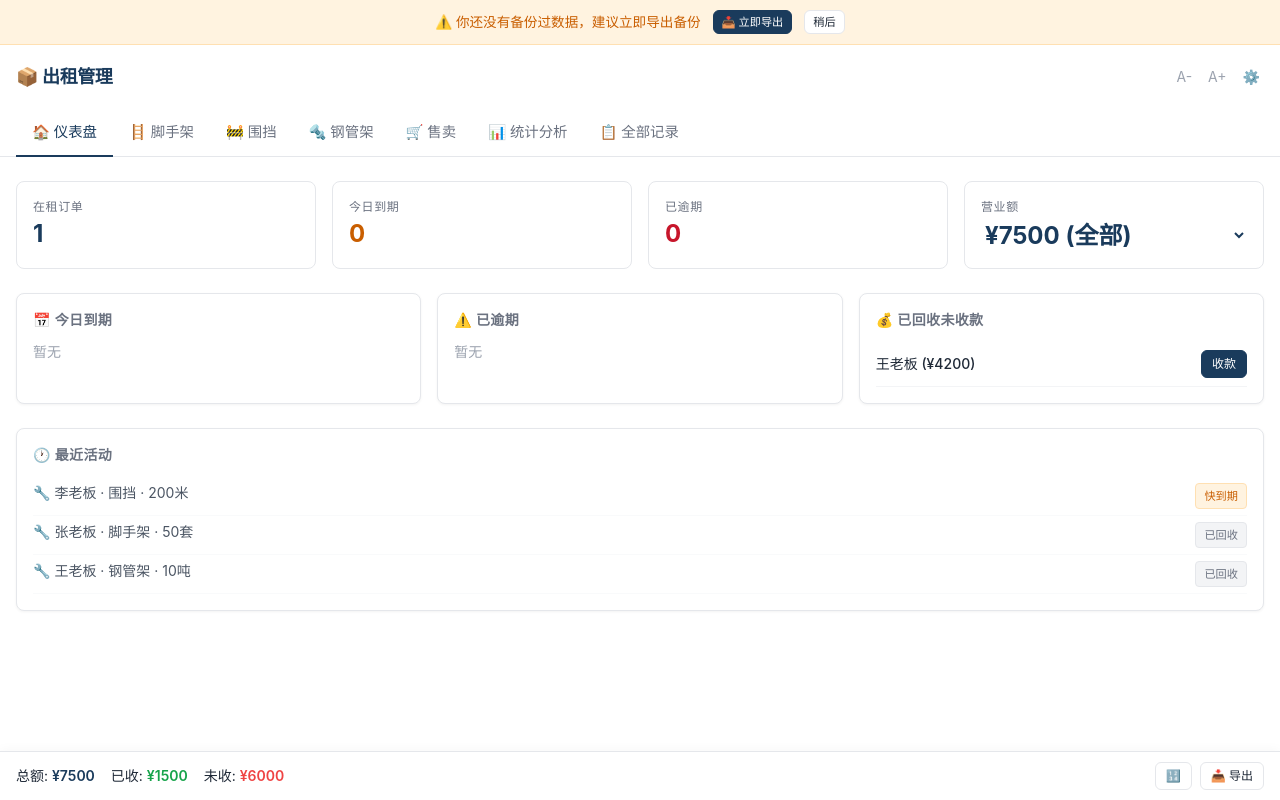
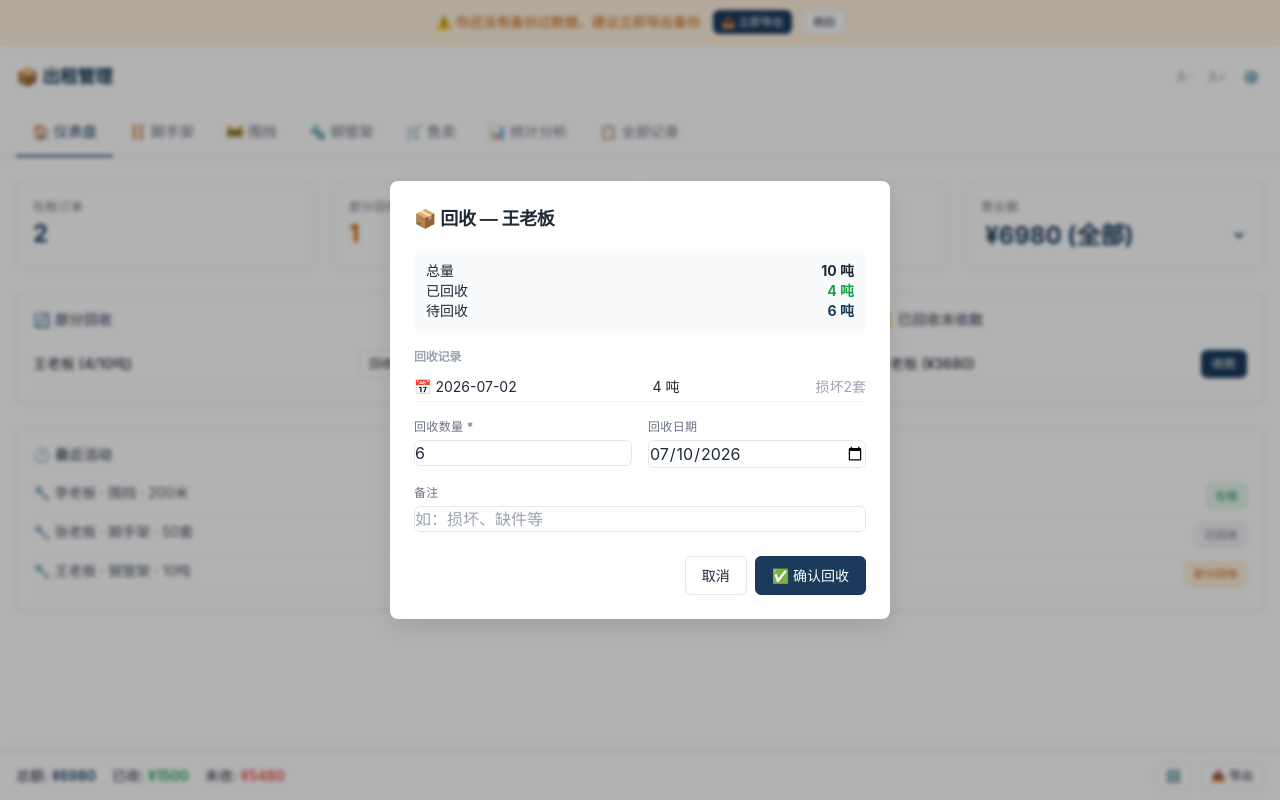
Before and after one commit to shuoguowansui/rental-manager, a plain HTML site: page index.html in a window 1280 px wide. Both pictures are taken after a click on the button "回收". Drawn offline with nearby package versions, Linux system fonts and the light colour scheme.

Commit message:
v4: 删除预计截止+分批回收

```diff
--- a/index.html
+++ b/index.html
@@ -302,9 +302,9 @@ function loadDB() {
     const today = new Date();
     const addDays = (days) => new Date(today.getTime() + days * 86400000).toISOString().split('T')[0];
     DB.orders = [
-      { id: '1', bossName: '张老板', phone: '13800138000', location: '阳光工地', startDate: addDays(-10), endDate: addDays(-1), returnedDate: addDays(-1), quantity: 50, unitPrice: 3, deposit: 1500, paid: true, notes: '', category: 'scaffold', createdAt: Date.now() - 864000000 },
-      { id: '2', bossName: '李老板', phone: '13900139000', location: '星辰大厦', startDate: addDays(-5), endDate: addDays(1), returnedDate: null, quantity: 200, unitPrice: 1.5, deposit: 1000, paid: false, notes: '需加急', category: 'fence', createdAt: Date.now() - 432000000 },
-      { id: '3', bossName: '王老板', phone: '13700137000', location: '沿江路段', startDate: addDays(-20), endDate: addDays(-5), returnedDate: null, quantity: 10, unitPrice: 20, deposit: 2000, paid: false, notes: '', category: 'pipe', createdAt: Date.now() - 1728000000 }
+      { id: '1', bossName: '张老板', phone: '13800138000', location: '阳光工地', startDate: addDays(-10), quantity: 50, unitPrice: 3, deposit: 1500, paid: true, notes: '', category: 'scaffold', createdAt: Date.now() - 864000000, returnRecords: [{date: addDays(-1), quantity: 50, notes: ''}] },
+      { id: '2', bossName: '李老板', phone: '13900139000', location: '星辰大厦', startDate: addDays(-5), quantity: 200, unitPrice: 1.5, deposit: 1000, paid: false, notes: '需加急', category: 'fence', createdAt: Date.now() - 432000000, returnRecords: [] },
+      { id: '3', bossName: '王老板', phone: '13700137000', location: '沿江路段', startDate: addDays(-20), quantity: 10, unitPrice: 20, deposit: 2000, paid: false, notes: '', category: 'pipe', createdAt: Date.now() - 1728000000, returnRecords: [{date: addDays(-8), quantity: 4, notes: '损坏2套'}] }
     ];
     saveDB();
   }
@@ -330,21 +330,38 @@ function daysBetween(start, end) {
 
 function calcOrder(order) {
   const today = new Date().toISOString().split('T')[0];
-  const endDate = order.returnedDate || today;
-  const days = Math.max(1, daysBetween(order.startDate, endDate) + 1);
-  const dailyRent = order.quantity * order.unitPrice;
-  const totalRent = dailyRent * days;
+  const totalQty = order.quantity;
+  const records = [...(order.returnRecords || [])].sort((a, b) => a.date.localeCompare(b.date));
+
+  let totalRent = 0;
+  let remaining = totalQty;
+  let prevDate = order.startDate;
+
+  for (const rec of records) {
+    const days = Math.max(1, daysBetween(prevDate, rec.date) + 1);
+    totalRent += remaining * order.unitPrice * days;
+    remaining -= rec.quantity;
+    prevDate = rec.date;
+  }
+  // 剩余未回收部分，算到今天
+  const finalDays = Math.max(1, daysBetween(prevDate, today) + 1);
+  totalRent += remaining * order.unitPrice * finalDays;
+
+  const dailyRent = remaining * order.unitPrice;
   const depositBalance = order.deposit - totalRent;
-  return { days, dailyRent, totalRent, depositBalance };
-}
-
+  const returnedQty = totalQty - remaining;
+  const totalDays = daysBetween(order.startDate, today) + 1;
+
+  return { dailyRent, totalRent, depositBalance, returnedQty, remaining, days: totalDays };
+}
+
+function getReturnedQty(order) {
+  return (order.returnRecords || []).reduce((sum, r) => sum + r.quantity, 0);
+}
 function getStatus(order) {
-  if (order.returnedDate) return { text: '已回收', class: 'chip-returned' };
-  const today = new Date(); today.setHours(0,0,0,0);
-  const end = new Date(order.endDate + 'T00:00:00'); end.setHours(0,0,0,0);
-  const diff = Math.ceil((end - today) / 86400000);
-  if (diff < 0) return { text: '已逾期', class: 'chip-overdue' };
-  if (diff <= 3) return { text: '快到期', class: 'chip-warning' };
+  const returned = getReturnedQty(order);
+  if (returned >= order.quantity) return { text: '已回收', class: 'chip-returned' };
+  if (returned > 0) return { text: '部分回收', class: 'chip-warning' };
   return { text: '在租', class: 'chip-active' };
 }
 
@@ -409,9 +426,11 @@ function renderDashboard(container) {
   checkBackupReminder();
 
   const todayStr = new Date().toISOString().split('T')[0];
-  const activeOrders = DB.orders.filter(o => !o.returnedDate);
-  const dueToday = activeOrders.filter(o => o.endDate === todayStr);
-  const overdue = activeOrders.filter(o => o.endDate < todayStr);
+  const activeOrders = DB.orders.filter(o => getReturnedQty(o) < o.quantity);
+  const partialOrders = activeOrders.filter(o => getReturnedQty(o) > 0);
+  const recentReturned = DB.orders.filter(o => {
+    return (o.returnRecords || []).some(r => daysBetween(r.date, todayStr) <= 7);
+  });
   const allRevenue = totalRevenue();
   const monthRevenue = revenueInPeriod(getMonthRange(todayStr));
   const todayRevenue = revenueInPeriod({start: todayStr, end: todayStr});
@@ -423,12 +442,12 @@ function renderDashboard(container) {
         <div class="stat-num">${activeOrders.length}</div>
       </div>
       <div class="stat-card">
-        <div class="stat-label">今日到期</div>
-        <div class="stat-num" style="color: #C95E00">${dueToday.length}</div>
+        <div class="stat-label">部分回收</div>
+        <div class="stat-num" style="color: #C95E00">${partialOrders.length}</div>
       </div>
       <div class="stat-card">
-        <div class="stat-label">已逾期</div>
-        <div class="stat-num" style="color: #C7162B">${overdue.length}</div>
+        <div class="stat-label">近期回收</div>
+        <div class="stat-num" style="color: #0E8C4E">${recentReturned.length}</div>
       </div>
       <div class="stat-card">
         <div class="stat-label">营业额</div>
@@ -442,29 +461,31 @@ function renderDashboard(container) {
 
     <div class="grid grid-cols-1 md:grid-cols-3 gap-4 mb-6">
       <div class="card p-4">
-        <h4 class="text-sm font-semibold mb-3 text-gray-500 uppercase tracking-wide">📅 今日到期</h4>
-        ${dueToday.length === 0 ? '<p class="text-gray-400 text-sm">暂无</p>' : dueToday.slice(0,5).map(o => `
-          <div class="flex justify-between items-center py-2 border-b border-gray-100">
+        <h4 class="text-sm font-semibold mb-3 text-gray-500 uppercase tracking-wide">🔄 部分回收</h4>
+        ${partialOrders.length === 0 ? '<p class="text-gray-400 text-sm">暂无</p>' : partialOrders.slice(0,5).map(o => {
+          const ret = getReturnedQty(o);
+          return `<div class="flex justify-between items-center py-2 border-b border-gray-100">
+            <span class="text-sm font-medium">${o.bossName} (${ret}/${o.quantity}${DB.settings[o.category].unit})</span>
+            <button onclick="event.stopPropagation();openReturnModal('${o.id}')" class="btn btn-sm">回收</button>
+          </div>`;
+        }).join('')}
+        ${partialOrders.length > 5 ? `<p class="text-xs text-gray-400 mt-2">...还有 ${partialOrders.length - 5} 条</p>` : ''}
+      </div>
+      <div class="card p-4">
+        <h4 class="text-sm font-semibold mb-3 text-gray-500 uppercase tracking-wide">📦 近期回收</h4>
+        ${recentReturned.length === 0 ? '<p class="text-gray-400 text-sm">暂无</p>' : recentReturned.slice(0,5).map(o => {
+          const lastRet = (o.returnRecords || []).slice(-1)[0];
+          return `<div class="flex justify-between items-center py-2 border-b border-gray-100">
             <span class="text-sm font-medium">${o.bossName} (${o.quantity}${DB.settings[o.category].unit})</span>
-            <button onclick="event.stopPropagation();markReturned('${o.id}')" class="btn btn-sm">回收</button>
-          </div>
-        `).join('')}
-        ${dueToday.length > 5 ? `<p class="text-xs text-gray-400 mt-2">...还有 ${dueToday.length - 5} 条</p>` : ''}
-      </div>
-      <div class="card p-4">
-        <h4 class="text-sm font-semibold mb-3 text-gray-500 uppercase tracking-wide">⚠️ 已逾期</h4>
-        ${overdue.length === 0 ? '<p class="text-gray-400 text-sm">暂无</p>' : overdue.slice(0,5).map(o => `
-          <div class="flex justify-between items-center py-2 border-b border-gray-100">
-            <span class="text-sm font-medium">${o.bossName} (${o.quantity}${DB.settings[o.category].unit})</span>
-            <button onclick="event.stopPropagation();markReturned('${o.id}')" class="btn btn-sm">回收</button>
-          </div>
-        `).join('')}
-        ${overdue.length > 5 ? `<p class="text-xs text-gray-400 mt-2">...还有 ${overdue.length - 5} 条</p>` : ''}
+            <span class="text-xs text-gray-400">${lastRet?.date || ''}</span>
+          </div>`;
+        }).join('')}
+        ${recentReturned.length > 5 ? `<p class="text-xs text-gray-400 mt-2">...还有 ${recentReturned.length - 5} 条</p>` : ''}
       </div>
       <div class="card p-4">
         <h4 class="text-sm font-semibold mb-3 text-gray-500 uppercase tracking-wide">💰 已回收未收款</h4>
         ${(() => {
-          const unpaid = DB.orders.filter(o => o.returnedDate && !o.paid);
+          const unpaid = DB.orders.filter(o => getReturnedQty(o) > 0 && !o.paid);
           return unpaid.length === 0 ? '<p class="text-gray-400 text-sm">暂无</p>' : unpaid.slice(0,5).map(o => `
             <div class="flex justify-between items-center py-2 border-b border-gray-100">
               <span class="text-sm font-medium">${o.bossName} (¥${calcOrder(o).totalRent.toFixed(0)})</span>
@@ -508,7 +529,7 @@ function updateRevDisplay() {
 function renderCategory(cat, container) {
   const settings = DB.settings[cat];
   const orders = DB.orders.filter(o => o.category === cat);
-  const rented = orders.filter(o => !o.returnedDate).reduce((sum, o) => sum + o.quantity, 0);
+  const rented = orders.reduce((sum, o) => sum + (o.quantity - getReturnedQty(o)), 0);
   const available = settings.totalInventory - rented;
   const isLow = available <= settings.threshold;
 
@@ -534,8 +555,7 @@ function renderCategory(cat, container) {
       <select id="status-filter-${cat}" class="md:w-40" onchange="filterOrders('${cat}')">
         <option value="all">全部状态</option>
         <option value="active">在租</option>
-        <option value="warning">快到期</option>
-        <option value="overdue">逾期</option>
+        <option value="partial">部分回收</option>
         <option value="returned">已回收</option>
         <option value="unpaid">未收款</option>
       </select>
@@ -560,16 +580,17 @@ function renderOrderCards(cat, orders) {
         </div>
         <div class="text-sm text-gray-500 mb-3">
           📍 ${o.location || '—'}<br>
-          📦 ${o.quantity} ${DB.settings[cat].unit} &nbsp;|&nbsp; 📅 ${o.startDate} → ${o.endDate}
-          ${o.returnedDate ? '<br>✅ 已回收: ' + o.returnedDate : ''}
+          📦 ${o.quantity} ${DB.settings[cat].unit} &nbsp;|&nbsp; 📅 ${o.startDate} 出货
+          ${calc.returnedQty > 0 ? '<br>📦 已回收: ' + calc.returnedQty + ' ' + DB.settings[cat].unit : ''}
         </div>
         <div class="text-sm mb-3 border-t border-gray-100 pt-2">
+          <div class="flex justify-between"><span class="text-gray-400">待回收</span> <span style="color:var(--primary)">${calc.remaining} ${DB.settings[cat].unit}</span></div>
           <div class="flex justify-between"><span class="text-gray-400">日租</span> <span>¥${calc.dailyRent.toFixed(2)}</span></div>
           <div class="flex justify-between"><span class="text-gray-400">累计 (${calc.days}天)</span> <span class="font-bold">¥${calc.totalRent.toFixed(0)}</span></div>
           <div class="flex justify-between"><span class="text-gray-400">押金结余</span> <span class="${calc.depositBalance < 0 ? 'text-red-500' : 'text-green-600'} font-bold">¥${calc.depositBalance.toFixed(2)}</span></div>
         </div>
         <div class="flex flex-wrap gap-2" onclick="event.stopPropagation()">
-          ${!o.returnedDate ? `<button onclick="markReturned('${o.id}')" class="btn btn-sm flex-1">📦 回收</button>` : ''}
+          ${calc.remaining > 0 ? `<button onclick="openReturnModal('${o.id}')" class="btn btn-sm flex-1">📦 回收</button>` : ''}
           <button onclick="togglePaid('${o.id}')" class="btn btn-sm flex-1 ${o.paid ? '' : 'btn-primary'}">${o.paid ? '↩️ 未收' : '💰 收款'}</button>
           <button onclick="deleteOrder('${o.id}')" class="btn btn-sm text-red-500">🗑️</button>
         </div>
@@ -591,8 +612,7 @@ function filterOrders(cat) {
     filtered = filtered.filter(o => {
       const s = getStatus(o).text;
       if (status === 'active') return s === '在租';
-      if (status === 'warning') return s === '快到期';
-      if (status === 'overdue') return s === '已逾期';
+      if (status === 'partial') return s === '部分回收';
       if (status === 'returned') return s === '已回收';
       if (status === 'unpaid') return !o.paid;
       return true;
@@ -608,8 +628,6 @@ function openOrderModal(id, cat) {
   const defaults = {
     category: cat,
     startDate: new Date().toISOString().split('T')[0],
-    endDate: '',
-    returnedDate: null,
     quantity: 1,
     unitPrice: 0,
     deposit: 0,
@@ -617,7 +635,8 @@ function openOrderModal(id, cat) {
     bossName: '',
     phone: '',
     location: '',
-    notes: ''
+    notes: '',
+    returnRecords: []
   };
   const o = order || defaults;
   const calc = order ? calcOrder(order) : null;
@@ -628,17 +647,22 @@ function openOrderModal(id, cat) {
         <h3 class="text-lg font-semibold mb-4">${id ? '✏️ 编辑订单' : '➕ 新增订单'} — ${DB.settings[cat]?.name || ''}</h3>
         ${calc ? `
         <div class="bg-gray-50 rounded-lg p-3 mb-4 text-sm">
+          <div class="flex justify-between"><span>已回收</span><span class="font-bold">${calc.returnedQty} / ${order.quantity} ${DB.settings[order.category].unit}</span></div>
+          <div class="flex justify-between"><span>待回收</span><span style="color: var(--primary)" class="font-bold">${calc.remaining} ${DB.settings[order.category].unit}</span></div>
           <div class="flex justify-between"><span>累计租金 (${calc.days}天)</span><span class="font-bold">¥${calc.totalRent.toFixed(2)}</span></div>
           <div class="flex justify-between"><span>押金结余</span><span class="${calc.depositBalance < 0 ? 'text-red-500' : 'text-green-600'} font-bold">¥${calc.depositBalance.toFixed(2)}</span></div>
           <div class="flex justify-between"><span>状态</span><span class="chip ${getStatus(order).class}">${getStatus(order).text}</span></div>
+        </div>` : ''}
+        ${order && (order.returnRecords || []).length > 0 ? `
+        <div class="mb-4">
+          <h4 class="text-xs font-semibold text-gray-400 uppercase mb-1">回收记录</h4>
+          ${(order.returnRecords || []).map(r => `<div class="text-sm text-gray-500">📅 ${r.date} — ${r.quantity} ${DB.settings[order.category].unit} ${r.notes ? '(' + r.notes + ')' : ''}</div>`).join('')}
         </div>` : ''}
         <div class="grid grid-cols-2 gap-4">
           <div><label>老板姓名 *</label><input id="m-bossName" value="${o.bossName || ''}" autofocus></div>
           <div><label>电话</label><input id="m-phone" type="tel" value="${o.phone || ''}"></div>
           <div class="col-span-2"><label>工地位置</label><input id="m-location" value="${o.location || ''}"></div>
           <div><label>出货日期</label><input id="m-startDate" type="date" value="${o.startDate}"></div>
-          <div><label>预计截止</label><input id="m-endDate" type="date" value="${o.endDate}"></div>
-          <div><label>实际回收</label><input id="m-returnedDate" type="date" value="${o.returnedDate || ''}"><span class="text-xs text-gray-400">空=未回收</span></div>
           <div><label>数量</label><input id="m-quantity" type="number" value="${o.quantity}" min="0" step="any"></div>
           <div><label>日租金/单位 (¥)</label><input id="m-unitPrice" type="number" value="${o.unitPrice}" min="0" step="0.01"></div>
           <div><label>押金 (¥)</label><input id="m-deposit" type="number" value="${o.deposit}" min="0" step="0.01"></div>
@@ -666,8 +690,6 @@ function saveOrder(id, cat) {
     phone: document.getElementById('m-phone')?.value?.trim() || '',
     location: document.getElementById('m-location')?.value?.trim() || '',
     startDate: document.getElementById('m-startDate')?.value || '',
-    endDate: document.getElementById('m-endDate')?.value || '',
-    returnedDate: document.getElementById('m-returnedDate')?.value || null,
     quantity: parseFloat(document.getElementById('m-quantity')?.value) || 0,
     unitPrice: parseFloat(document.getElementById('m-unitPrice')?.value) || 0,
     deposit: parseFloat(document.getElementById('m-deposit')?.value) || 0,
@@ -687,12 +709,56 @@ function saveOrder(id, cat) {
   renderView(document.querySelector('.nav-tab.active')?.dataset?.tab || cat);
 }
 
-function markReturned(id) {
+function openReturnModal(id) {
   const order = DB.orders.find(o => o.id === id);
   if (!order) return;
-  order.returnedDate = new Date().toISOString().split('T')[0];
+  const returned = getReturnedQty(order);
+  const remaining = order.quantity - returned;
+  const records = order.returnRecords || [];
+
+  document.getElementById('modal-container').innerHTML = `
+    <div class="modal-mask" onclick="if(event.target===this) closeModal()">
+      <div class="modal-content p-6">
+        <h3 class="text-lg font-semibold mb-4">📦 回收 — ${order.bossName}</h3>
+        <div class="bg-gray-50 rounded-lg p-3 mb-4 text-sm">
+          <div class="flex justify-between"><span>总量</span><span class="font-bold">${order.quantity} ${DB.settings[order.category].unit}</span></div>
+          <div class="flex justify-between"><span>已回收</span><span class="text-green-600 font-bold">${returned} ${DB.settings[order.category].unit}</span></div>
+          <div class="flex justify-between"><span>待回收</span><span class="font-bold" style="color: var(--primary)">${remaining} ${DB.settings[order.category].unit}</span></div>
+        </div>
+        ${records.length > 0 ? `
+        <div class="mb-4">
+          <h4 class="text-xs font-semibold text-gray-400 uppercase mb-2">回收记录</h4>
+          ${records.map(r => `<div class="text-sm py-1 border-b border-gray-100 flex justify-between"><span>📅 ${r.date}</span><span>${r.quantity} ${DB.settings[order.category].unit}</span>${r.notes ? '<span class="text-gray-400">' + r.notes + '</span>' : ''}</div>`).join('')}
+        </div>` : ''}
+        <div class="grid grid-cols-2 gap-4">
+          <div><label>回收数量 *</label><input id="ret-qty" type="number" value="${remaining}" min="1" max="${remaining}" step="any"></div>
+          <div><label>回收日期</label><input id="ret-date" type="date" value="${new Date().toISOString().split('T')[0]}"></div>
+          <div class="col-span-2"><label>备注</label><input id="ret-notes" placeholder="如：损坏、缺件等"></div>
+        </div>
+        <div class="flex justify-end gap-2 mt-6">
+          <button onclick="closeModal()" class="btn">取消</button>
+          <button onclick="doReturn('${id}')" class="btn btn-primary">✅ 确认回收</button>
+        </div>
+      </div>
+    </div>
+  `;
+}
+
+function doReturn(id) {
+  const order = DB.orders.find(o => o.id === id);
+  if (!order) return;
+  const qty = parseFloat(document.getElementById('ret-qty')?.value) || 0;
+  const date = document.getElementById('ret-date')?.value || '';
+  const notes = document.getElementById('ret-notes')?.value?.trim() || '';
+  const alreadyReturned = getReturnedQty(order);
+  if (qty <= 0) { showToast('⚠️ 请输入有效数量'); return; }
+  if (alreadyReturned + qty > order.quantity) { showToast('⚠️ 回收数量超过总量'); return; }
+
+  if (!order.returnRecords) order.returnRecords = [];
+  order.returnRecords.push({ date, quantity: qty, notes });
   saveDB();
-  showToast('📦 已标记回收');
+  closeModal();
+  showToast('📦 已回收 ' + qty + ' ' + DB.settings[order.category].unit);
   renderView(document.querySelector('.nav-tab.active')?.dataset?.tab || 'dashboard');
 }
 
@@ -719,7 +785,7 @@ function deleteOrder(id) {
 function copyOrder(id) {
   const order = DB.orders.find(o => o.id === id);
   if (!order) return;
-  const copy = { ...order, id: Date.now().toString(), bossName: order.bossName + ' (副本)', paid: false, returnedDate: null, createdAt: Date.now() };
+  const copy = { ...order, id: Date.now().toString(), bossName: order.bossName + ' (副本)', paid: false, returnRecords: [], createdAt: Date.now() };
   DB.orders.push(copy);
   saveDB();
   closeModal();
@@ -1005,8 +1071,12 @@ function renderStats(container) {
       const dStr = d.toISOString().split('T')[0];
       labels.push((d.getMonth() + 1) + '/' + d.getDate());
       DB.orders.forEach(o => {
-        const s = o.startDate, e = o.returnedDate || today.toISOString().split('T')[0];
-        if (s <= dStr && dStr <= e) revData[29 - i] += o.quantity * o.unitPrice;
+        if (o.startDate > dStr) return;
+        let activeQty = o.quantity;
+        (o.returnRecords || []).forEach(r => {
+          if (r.date < dStr) activeQty -= r.quantity;
+        });
+        if (activeQty > 0) revData[29 - i] += activeQty * o.unitPrice;
       });
       DB.sales.forEach(s => {
         if (s.date === dStr) revData[29 - i] += (s.totalAmount || s.quantity * s.unitPrice);
@@ -1142,20 +1212,33 @@ function getDateRange(period, dateStr) {
 }
 
 function revenueInPeriod(range) {
-  if (!range.start && !range.end) {
-    const rent = DB.orders.reduce((s, o) => s + calcOrder(o).totalRent, 0);
-    const sale = DB.sales.reduce((s, o) => s + (o.totalAmount || o.quantity * o.unitPrice), 0);
-    return rent + sale;
-  }
+  if (!range.start && !range.end) return totalRevenue();
   let total = 0;
   DB.orders.forEach(o => {
-    const dailyRent = o.quantity * o.unitPrice;
-    const start = o.startDate, end = o.returnedDate || range.end;
-    if (start <= range.end && end >= range.start) {
-      const s = start < range.start ? range.start : start;
-      const e = end > range.end ? range.end : end;
-      const days = Math.max(1, daysBetween(s, e) + 1);
-      total += dailyRent * days;
+    // Walk through return records to compute rent in the period
+    let remaining = o.quantity;
+    let cursor = o.startDate;
+    const records = [...(o.returnRecords || [])].sort((a, b) => a.date.localeCompare(b.date));
+    for (const rec of records) {
+      const segEnd = rec.date;
+      // Check overlap with [range.start, range.end]
+      const s = cursor < range.start ? range.start : cursor;
+      const e = segEnd > range.end ? range.end : segEnd;
+      if (s <= e) {
+        const days = Math.max(1, daysBetween(s, e) + 1);
+        total += remaining * o.unitPrice * days;
+      }
+      remaining -= rec.quantity;
+      cursor = rec.date;
+      if (cursor > range.end) break;
+    }
+    if (cursor <= range.end) {
+      const s = cursor < range.start ? range.start : cursor;
+      const e = new Date().toISOString().split('T')[0];
+      const end = e > range.end ? range.end : e;
+      if (s <= end && remaining > 0) {
+        total += remaining * o.unitPrice * Math.max(1, daysBetween(s, end) + 1);
+      }
     }
   });
   DB.sales.forEach(s => {
@@ -1186,21 +1269,22 @@ function renderStatsDetail() {
   // 收集所有记录
   const rows = [];
   DB.orders.forEach(o => {
-    const dailyRent = o.quantity * o.unitPrice;
-    const start = o.startDate, end = o.returnedDate || (range.end || new Date().toISOString().split('T')[0]);
-    if (!range.start || (start <= range.end && end >= range.start)) {
-      const s = range.start && start < range.start ? range.start : start;
-      const e = range.end && end > range.end ? range.end : end;
-      const days = Math.max(1, daysBetween(s, e) + 1);
-      rows.push({
-        date: o.startDate,
-        customer: o.bossName,
-        category: CAT_NAMES[o.category],
-        source: '🔧出租',
-        detail: o.quantity + DB.settings[o.category].unit + ' × ' + days + '天',
-        amount: dailyRent * days
-      });
+    if (range.start && o.startDate > range.end) return;
+    const returned = getReturnedQty(o);
+    if (range.start && returned >= o.quantity) {
+      // Check if any return happened in range
+      const hasReturnInRange = (o.returnRecords || []).some(r => r.date >= range.start && r.date <= range.end);
+      if (!hasReturnInRange) return;
     }
+    const calc = calcOrder(o);
+    rows.push({
+      date: o.startDate,
+      customer: o.bossName,
+      category: CAT_NAMES[o.category],
+      source: '🔧出租',
+      detail: o.quantity + DB.settings[o.category].unit + ' (已收' + returned + ', 待收' + calc.remaining + ', ' + calc.days + '天)',
+      amount: calc.totalRent
+    });
   });
   DB.sales.forEach(s => {
     if (!range.start || (s.date >= range.start && s.date <= range.end)) {
@@ -1247,9 +1331,10 @@ function renderStatsDetail() {
 function renderRecords(container) {
   const all = [];
   DB.orders.forEach(o => {
+    const returned = getReturnedQty(o);
     all.push({
       date: o.startDate, customer: o.bossName, phone: o.phone, category: CAT_NAMES[o.category],
-      source: '🔧出租', detail: o.quantity + (DB.settings[o.category]?.unit || ''),
+      source: '🔧出租', detail: returned + '/' + o.quantity + (DB.settings[o.category]?.unit || ''),
       amount: calcOrder(o).totalRent, status: getStatus(o).text, paid: o.paid,
       id: o.id, type: 'order', cat: o.category
     });
@@ -1333,7 +1418,7 @@ function exportCSV() {
   let csv = '﻿日期,类型,客户,电话,品类,明细,金额,收款状态,备注\n';
   DB.orders.forEach(o => {
     const c = calcOrder(o);
-    csv += `"${o.startDate}","出租","${o.bossName}","${o.phone}","${CAT_NAMES[o.category]}","${o.quantity}${DB.settings[o.category].unit}×${c.days}天","${c.totalRent.toFixed(2)}","${o.paid ? '是' : '否'}","${o.notes}"\n`;
+    csv += `"${o.startDate}","出租","${o.bossName}","${o.phone}","${CAT_NAMES[o.category]}","${o.quantity}${DB.settings[o.category].unit} 已收${c.returnedQty}×${c.days}天","${c.totalRent.toFixed(2)}","${o.paid ? '是' : '否'}","${o.notes}"\n`;
   });
   DB.sales.forEach(s => {
     csv += `"${s.date}","售卖","${s.customerName}","","${s.category === 'fence' ? '围挡' : (s.category === 'scaffold' ? '脚手架' : '钢管架')}","${getSaleItemName(s)}×${s.quantity}套","${(s.totalAmount || s.quantity * s.unitPrice).toFixed(2)}","${s.paid ? '是' : '否'}","${s.notes}"\n`;
```
